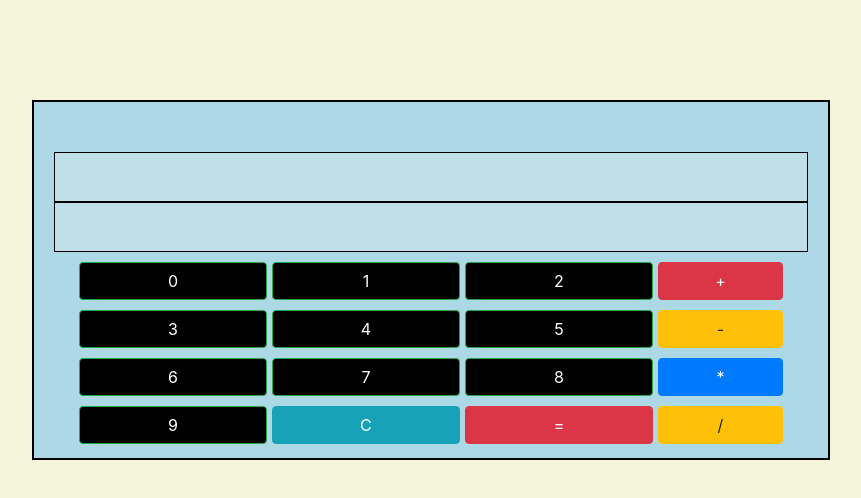
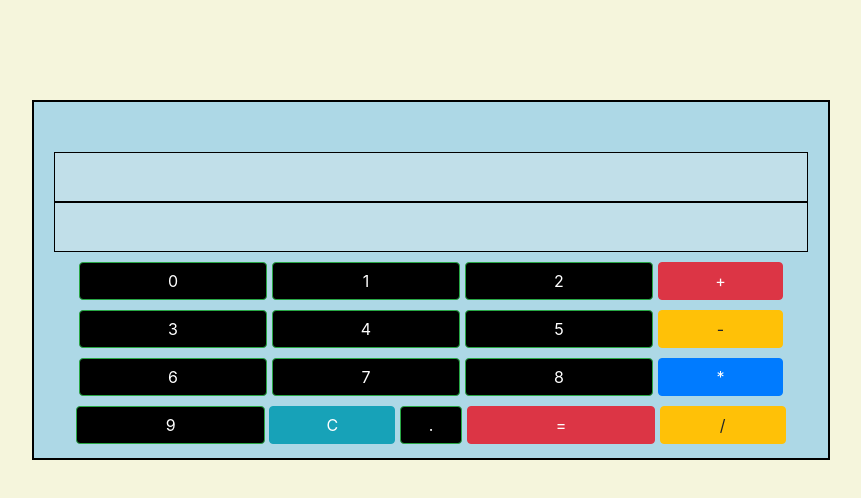
Before and after one commit to TosinJs/Learning_Projects, a plain HTML site: page Calculator/index.html in a window 1280 px wide. Shown: the whole page, without its empty margins (209-1070 px from the left). Drawn offline with Linux system fonts and the light colour scheme.

Commit message:
Adding the Decimal point

```diff
--- a/Calculator/index.html
+++ b/Calculator/index.html
@@ -29,7 +29,8 @@
 				<button class="col-2 btn btn-primary btn-1" value='*'>*</button>
 
 				<button class="col-3 btn btn-success btn-1" value='9'>9</button>
-				<button id="clear" class="col-3 btn btn-info" value='C'>C</button>
+				<button id="clear" class="col-2 btn btn-info" value='C'>C</button>
+				<button class="col-1 btn btn-success btn-1" value='.'>.</button>
 				<button id="equals" class="col-3 btn btn-danger" value='='>=</button>
 				<button class="col-2 btn btn-warning btn-1" value='/'>/</button>
 			</form>
```
